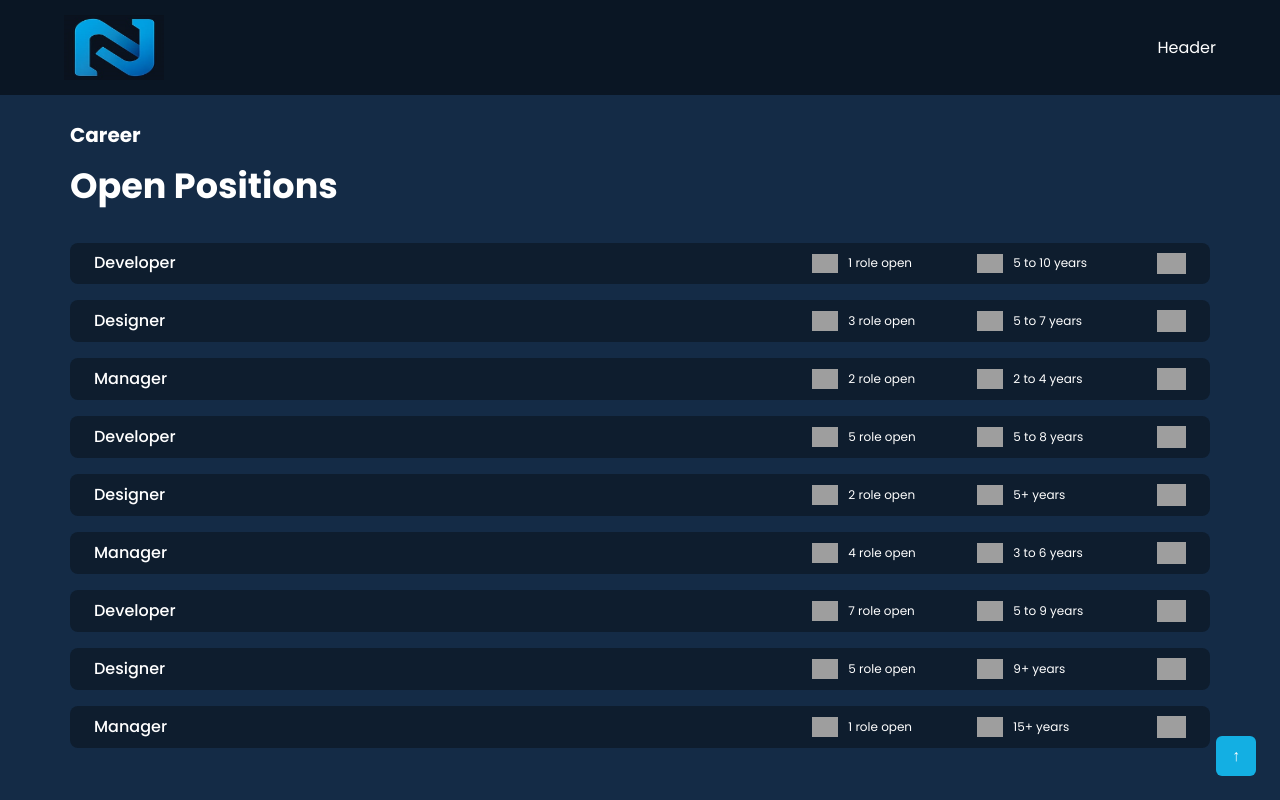
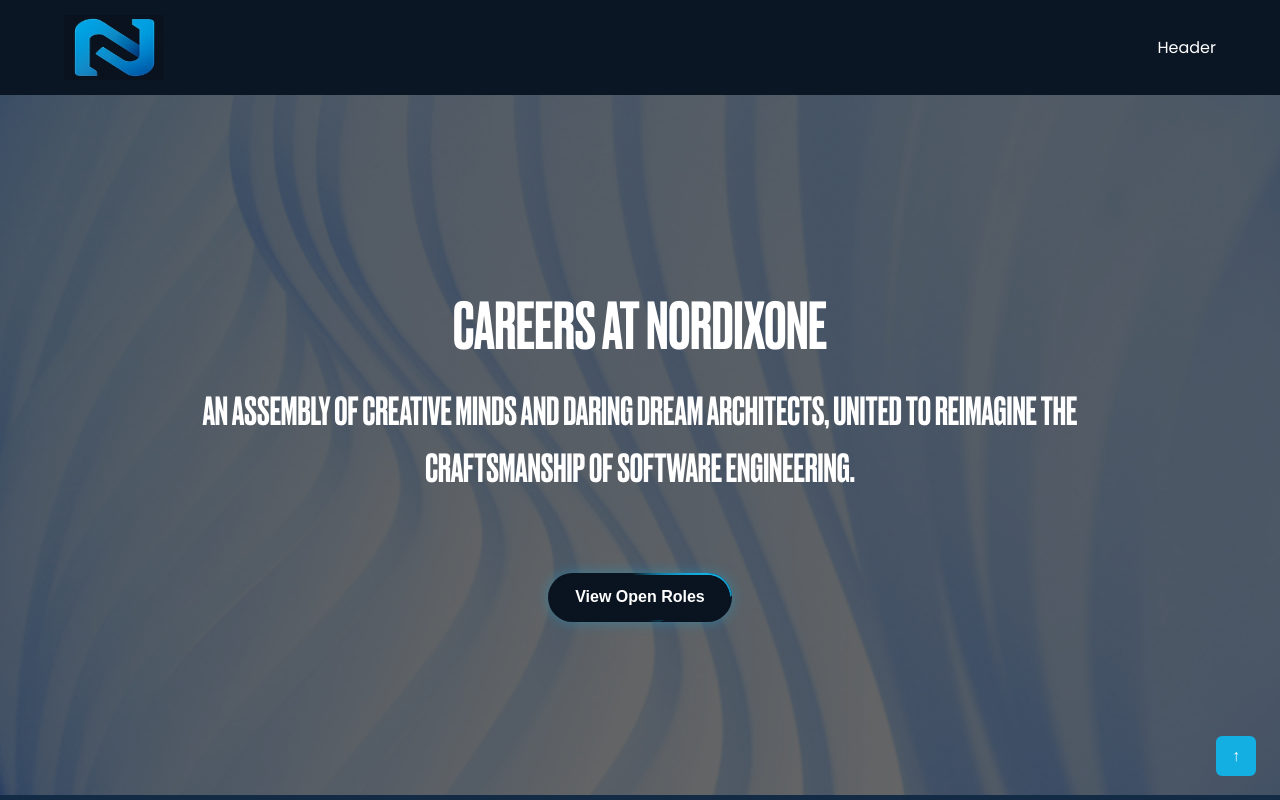
Before and after one commit to ij4ckxx/nordixone, a Next.js app: page /careers in a window 1280 px wide. Shown: the top 800 px of the page. Built offline with nearby package versions, Linux system fonts and the light colour scheme; grey boxes are pictures that could not be loaded.

Commit message:
#career page

```diff
--- a/app/components/careers/Careers.tsx
+++ b/app/components/careers/Careers.tsx
@@ -1,5 +1,6 @@
 "use client";
 import { useRef, useEffect, useState } from "react";
+import CareersBanner from "./CareersBanner";
 
 const roles = [
   { id: "developer", label: "Developer", content: "Developer role content goes here.", openings: "1", experience: "5 to 10" },
@@ -41,8 +42,11 @@
   }, [visibleSections]);
 
   return (
-    <div  style={{ backgroundColor: "rgb(20, 43, 70)", minHeight: "100vh",
-    padding: "40px 70px", margin: "-15px 0px 0px", }} className="p-6 space-y-4">
+     <><CareersBanner />
+     <div style={{
+      backgroundColor: "rgb(20, 43, 70)", minHeight: "100vh",
+      padding: "40px 70px", margin: "-15px 0px 0px",
+    }} className="p-6 space-y-4">
       {/* Main Heading */}
       <h1 style={{ color: "#ffffff", fontSize: "20px", fontWeight: "bold", marginBottom: "10px" }}>
         Career
@@ -57,11 +61,9 @@
           key={role.id}
           data-id={role.id}
           ref={(el) => (refs.current[role.id] = el)}
-          className={`transition-all duration-700 transform ${
-            visibleSections.includes(role.id)
+          className={`transition-all duration-700 transform ${visibleSections.includes(role.id)
               ? "opacity-100 translate-y-0"
-              : "opacity-0 translate-y-10"
-          }`}
+              : "opacity-0 translate-y-10"}`}
         >
           <div
             className="role-tab"
@@ -75,18 +77,17 @@
               alignItems: "center",
               justifyContent: "space-between",
               marginBottom: "15px",
-              cursor: "pointer",             // ← pointer on hover
+              cursor: "pointer", // ← pointer on hover
               transition: "background-color 0.3s, transform 0.3s", // smooth hover effect
-
             }}
             onMouseEnter={(e) => {
               (e.currentTarget as HTMLDivElement).style.backgroundColor = "#13253e"; // slightly lighter on hover
-              (e.currentTarget as HTMLDivElement).style.transform = "scale(1.02)";    // subtle scale
-            }}
+              (e.currentTarget as HTMLDivElement).style.transform = "scale(1.02)"; // subtle scale
+            } }
             onMouseLeave={(e) => {
               (e.currentTarget as HTMLDivElement).style.backgroundColor = "#0e1d2e"; // original color
               (e.currentTarget as HTMLDivElement).style.transform = "scale(1)";
-            }}
+            } }
           >
             <span className="role-name">{role.label}</span>
 
@@ -112,5 +113,6 @@
       {/* {selectedRole && <RolePopup role={selectedRole} onClose={() => setSelectedRole(null)} />} */}
 
     </div>
+    </>
   );
 }
--- /dev/null
+++ b/app/components/careers/CareersBanner.tsx
@@ -0,0 +1,34 @@
+import React from "react";
+import AnimatedButton from "../form-comp/AnimatedButton";
+import RadixDialog from "../radix-ui/RadixDialog";
+import GetStarted from "../get-started/GetStarted";
+import Careers from "./Careers";
+
+const CareersBanner = () => {
+  return (
+    <div className="flex justify-center items-center career-page-banner primary-heading-hero-font min-h-[calc(100dvh-100px)]">
+      {/*  first component  */}
+      <div className="w-full sm:w-[80%] md:w-[80%] lg:w-[70%] xl:w-[80%] pt-[3rem] px-[1rem] flex flex-col text-center gap-2 text-white uppercase">
+        <div className="text-[2rem] sm:text-[3rem] lg:text-[4rem] font-medium font-druk">
+          CAREERS AT NORDIXONE
+        </div>
+        <div className="text-[1.5rem] sm:text-[2rem] lg:text-[2.4rem] font-small font-druk">
+         An assembly of creative minds and daring dream
+                          architects, united to reimagine the craftsmanship of
+                          software engineering.
+
+        </div>
+        <RadixDialog
+          trigger={
+            <div className="mt-5">
+              <AnimatedButton className="w-fit">View Open Roles</AnimatedButton>
+            </div>
+          }
+          children={<Careers />}
+        />
+      </div>
+    </div>
+  );
+};
+
+export default CareersBanner;
--- a/app/globals.css
+++ b/app/globals.css
@@ -139,6 +139,31 @@
   background-color: rgb(71, 106, 202);
 }
 
+.career-page-banner {
+  /* border-radius: 12px 12px 0px 0px; */
+  position: relative;
+  background: url('/get-started/career-banner.jpg') center / cover no-repeat;
+}
+/* Dark overlay without affecting text or buttons */
+.career-page-banner::before {
+  /* border-radius: 12px 12px 0px 0px; */
+  content: "";
+  position: absolute;
+  inset: 0;
+  background: rgba(0, 0, 0, 0.6); /* Adjust opacity as needed */
+  z-index: 1;
+}
+
+.career-page-banner > * {
+  /* border-radius: 12px 12px 0px 0px; */
+  position: relative;
+  z-index: 2; /* Ensure text stays above overlay */
+}
+
+.career-page-explore {
+  /* border-radius: 12px 12px 0px 0px; */
+  background-color: rgb(71, 106, 202);
+}
 /* .top-radius{
   border-radius: 12px 12px 0px 0px !important;
 } */
```
Also changed, not shown: public/get-started/career-banner.jpg (added). Lines whose indentation alone changed are shown as unchanged.
